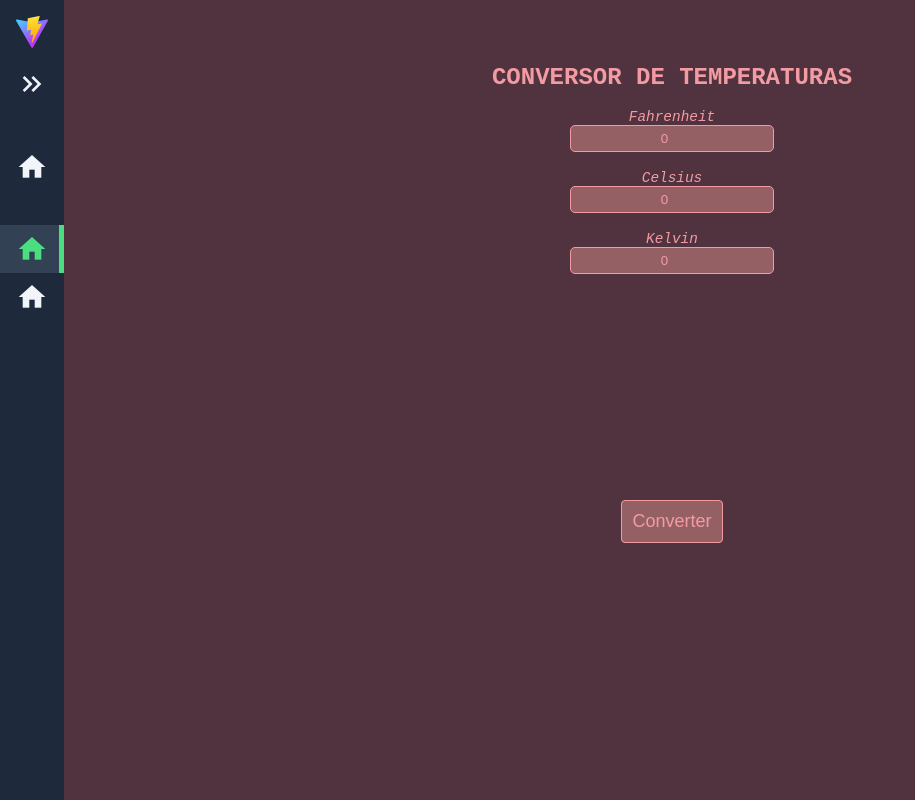
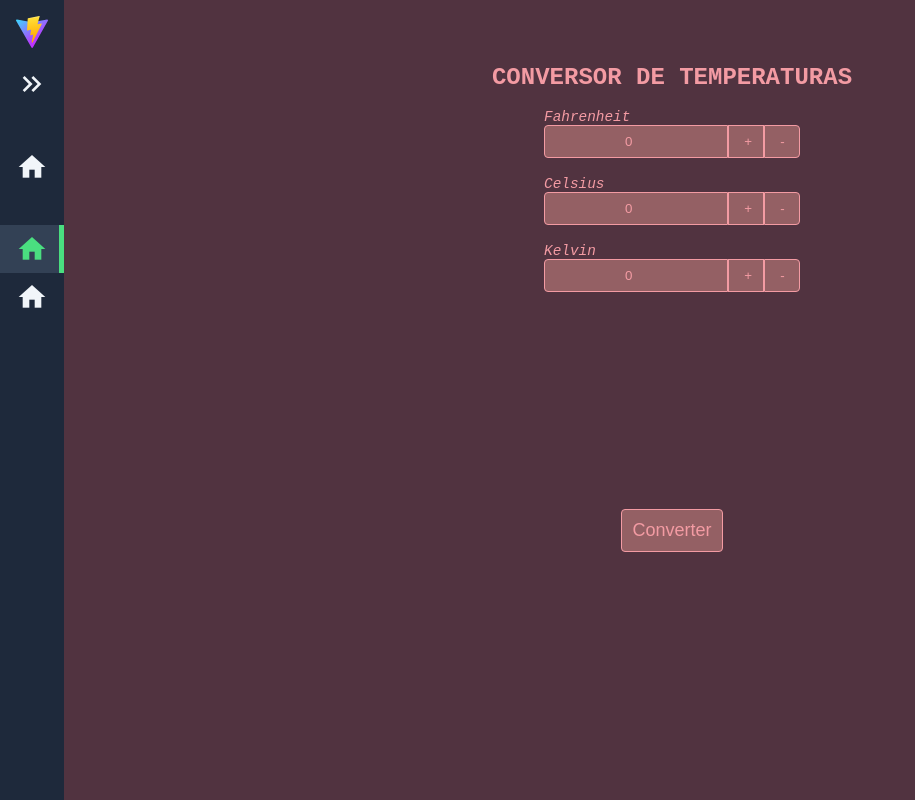
Before and after one commit to igorbkuhl/Atividades-JS, a Vue app: page /Atividade_JS_1 in a window 1280 px wide. Shown: the whole page, without its empty margins (0-915 px from the left). Built offline with nearby package versions, Linux system fonts and the light colour scheme; the HTML template or start-up script is replaced by a standard one.

Commit message:
Convert button working properly

```diff
--- a/src/views/JavaScript/Atividade_JS_1.vue
+++ b/src/views/JavaScript/Atividade_JS_1.vue
@@ -5,22 +5,18 @@ export default defineComponent ({
   name: "Atividade_JS_1",
   data() {
     return {
-			// source: String,
-			// valNum: Number,
 			tempF: 0,
 			tempC: 0,
 			tempK: 0,
       srcF: "fahrenheit",
       srcC: "celsius",
       srcK: "kelvin",
+      srcT: "",
+      tempT: 0,
     }
-		// type inputTypes = {
-		// 	id: string;
-		// 	value: number;
-		// }
   },
 	methods: {
-		conversor(source: string, valNum: number) {
+		conversor(source: string, valNum: number): void {
 
 			let fahrenheit = (document.querySelector("input#fahrenheit") as HTMLInputElement).value;
 			let celsius = (document.querySelector("input#celsius") as HTMLInputElement).value;
@@ -33,28 +29,74 @@ export default defineComponent ({
         case "fahrenheit":
 				  this.tempC = Number((valNum - 32) / 1.8);
 				  this.tempK = Number(((valNum - 32) / 1.8) + 273.15);
+          this.srcT = "fahrenheit";
+          this.tempT = this.tempF;
           break;
         case "celsius":
           this.tempF = Number((valNum * 1.8) + 32);
           this.tempK = Number((valNum) + 273.15);
+          this.srcT = "celsius";
+          this.tempT = this.tempC;
           break;
         case "kelvin":
           this.tempF = Number(((valNum - 273.15) * 1.8) + 32);
           this.tempC = Number((valNum) - 273.15);
+          this.srcT = "kelvin";
+          this.tempT = this.tempK;
           break;
         default:
-          alert('Algo deu errado')
+          alert('Algo deu errado');
           break;
       }
 
-      fahrenheit = this.tempF.toFixed(2)
-      celsius = this.tempC.toFixed(2)
-      kelvin = this.tempK.toFixed(2)
+      fahrenheit = this.tempF.toFixed(2);
+      celsius = this.tempC.toFixed(2);
+      kelvin = this.tempK.toFixed(2);
 
-      console.log(source, valNum)
-      console.log(fahrenheit, celsius, kelvin)
+      console.log(source, valNum);
+      console.log(fahrenheit, celsius, kelvin);
+      console.log(this.srcT, this.tempT);
+		},
+    increaseFahrenheit(): void {
+      this.tempF++
+      this.tempT = this.tempF
+      this.srcT = this.srcF
+    },
+    decreaseFahrenheit(): void {
+      this.tempF--
+      this.tempT = this.tempF
+      this.srcT = this.srcF
+    },
+    increaseCelsius(): void {
+      this.tempC++
+      this.tempT = this.tempC
+      this.srcT = this.srcC
+    },
+    decreaseCelsius(): void {
+      this.tempC--
+      this.tempT = this.tempC
+      this.srcT = this.srcC
+    },
+    increaseKelvin(): void {
+      this.tempK++
+      this.tempT = this.tempK
+      this.srcT = this.srcK
+    },
+    decreaseKelvin(): void {
+      this.tempK--
+      this.tempT = this.tempK
+      this.srcT = this.srcK
     }
 	}
+  // fahrenheitInput(): void {
+  //   this.srcT = "fahrenheit"
+  // },
+  // cesiusInput(): void {
+  //   this.srcT = "celsius"
+  // },
+  // kelvinInput(): void {
+  //   this.srcT = "kelvin"
+  // }
 })
 </script>
 
@@ -65,35 +107,50 @@ export default defineComponent ({
         <form action="#" method="get">
           <div class="fahrenheit temp-area">
             <label for="fahrenheit">Fahrenheit</label>
+            <div class="temp-inputs">
               <input
                 type="number"
                 id="fahrenheit"
                 placeholder="Valor em Fahrenheit"
                 v-model="tempF"
-            @change="conversor(srcF, tempF)"/>
+                @change="conversor(srcF, tempF)"
+              />
+              <input type="button" value="+" id="increaseF" class="increase-button" @click="increaseFahrenheit()" />
+              <input type="button" value="-" id="decreaseF" class="decrease-button" @click="decreaseFahrenheit()" />
+            </div>
           </div>
           <div class="celsius temp-area">
             <label for="celsius">Celsius</label>
+            <div class="temp-inputs">
               <input
                 type="number"
                 id="celsius"
                 placeholder="Valor em Celsius"
                 v-model="tempC"
-            @change="conversor(srcC, tempC)"/>
+                @change="conversor(srcC, tempC)"
+              />
+              <input type="button" value="+" id="increaseC" class="increase-button" @click="increaseCelsius()" />
+              <input type="button" value="-" id="decreaseC" class="decrease-button" @click="decreaseCelsius()" />
+            </div>
           </div>
           <div class="kelvin temp-area">
               <label for="kelvin">Kelvin</label>
+              <div class="temp-inputs">
                 <input
                   type="number"
                   id="kelvin"
                   placeholder="Valor em Kelvin"
                   v-model="tempK"
-              @change="conversor(srcK, tempK)"/>
+                  @change="conversor(srcK, tempK)"
+                />
+              <input type="button" value="+" id="increaseK" class="increase-button" @click="increaseKelvin()" />
+              <input type="button" value="-" id="decreaseK" class="decrease-button" @click="decreaseKelvin()" />
+            </div>
           </div>
         </form>
     </div>
     <div id="buttonArea">
-      <button id="botao" @click="conversor(this.id, this.value)">Converter</button>
+      <button id="botao" @click="conversor(srcT, tempT)">Converter</button>
     </div>
   </main>
 </template>
@@ -102,12 +159,8 @@ export default defineComponent ({
 *
   color: #f39ba3
 
-
 body
-  margin-top: 20vh
-  margin-bottom: auto
-  margin-right: auto
-  margin-left: auto
+  margin: 20vh auto auto auto
   padding: auto
 
 main
@@ -128,7 +181,6 @@ h1
 form
   margin: auto
   width: 16pc
-  text-align: center
 
 label
   font-family: 'Courier New', Courier, monospace
@@ -139,12 +191,28 @@ input
   background-color: #946064
   border: solid 1px
   border-radius: 5px
-  padding: 5px 15px
+  padding: 8px 15px
   text-align: center
   width: 80%
 
+input[type="number"]
+  appearance: textfield
+
 .temp-area
   margin-top: 2vh
+
+.temp-inputs
+  display: flex
+  flex-direction: row
+
+.increase-button
+  border-radius: 0px
+
+.decrease-button
+  border-radius: 0 4px 4px 0
+
+.increase-button, .decrease-button
+  width: 14%
 
 #buttonArea
   display: flex
@@ -162,6 +230,9 @@ input
   justify-content: inherit
   margin-top: 4vh
 
+#fahrenheit, #celsius, #kelvin
+  border-radius: 4px 0 0 4px
+
 ::placeholder
   color: #f39ba3
 
```
Lines whose indentation alone changed are shown as unchanged.
